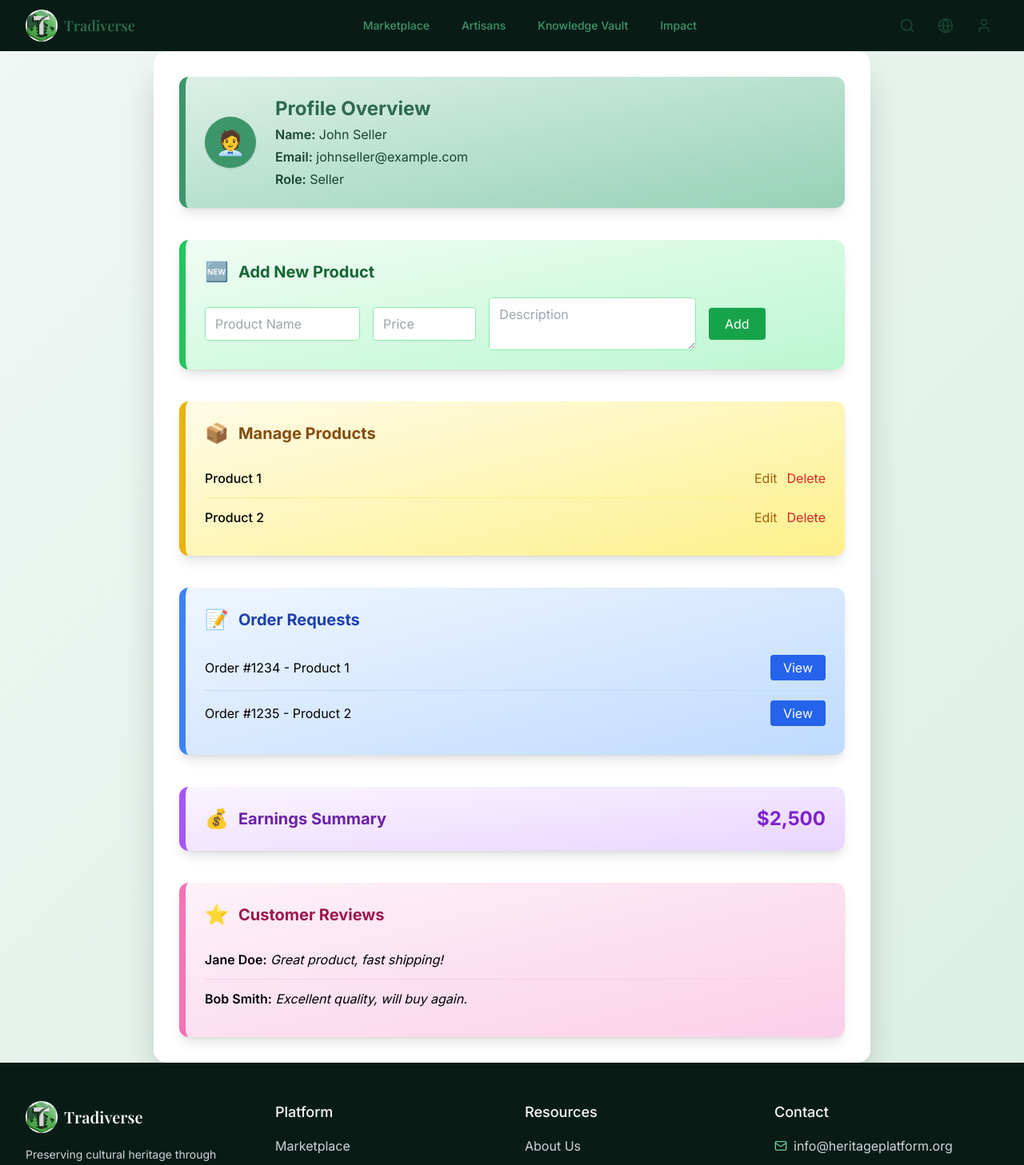
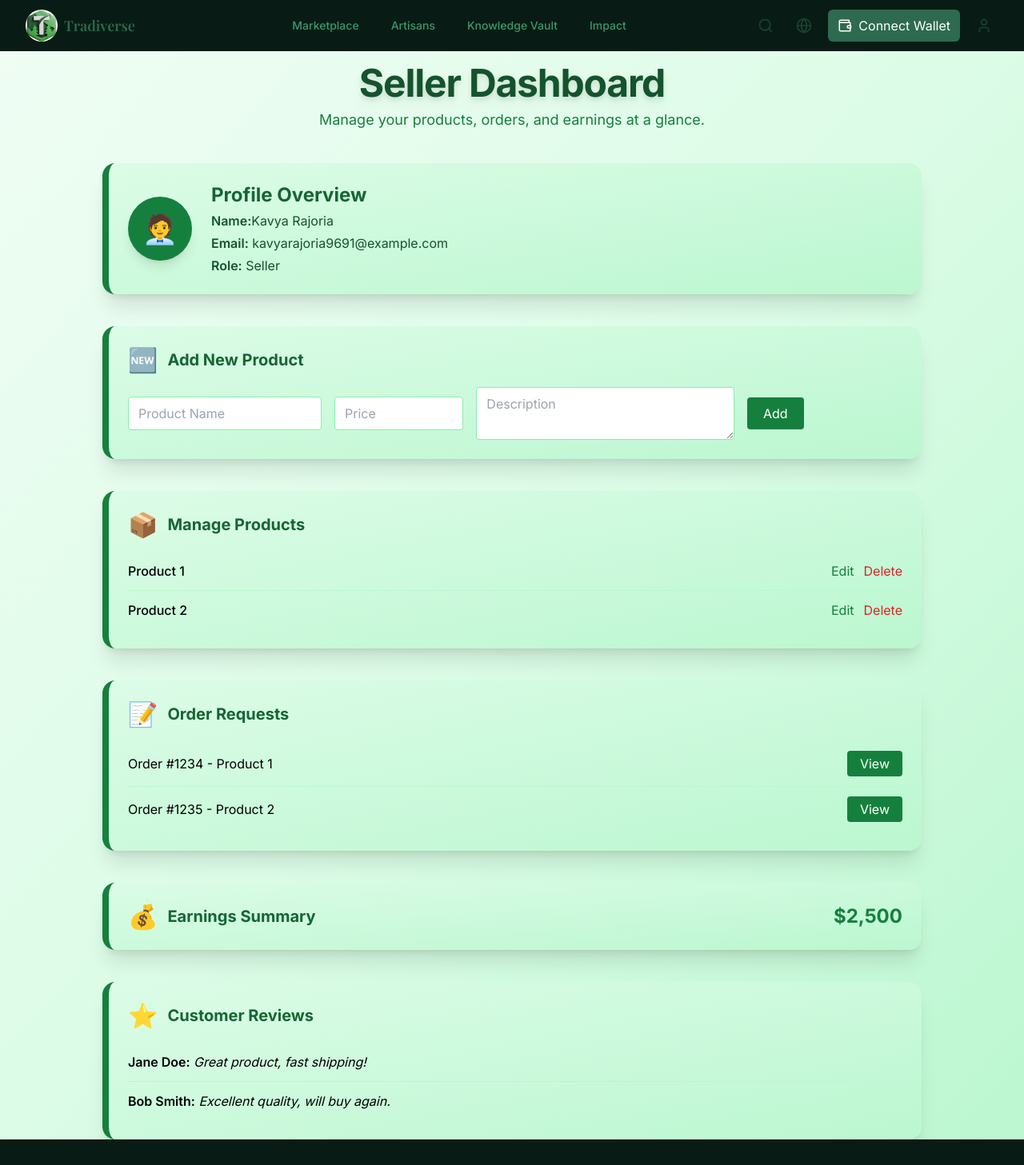
Before and after one commit to Kavya7089/Tradiverse, a React (Vite) app: page /dashboardadmin in a window 1280 px wide. Shown: the top 1457 px of the page at 80% size. Built offline with nearby package versions, Linux system fonts and the light colour scheme.

Commit message:
Initial commit

```diff
--- a/package.json
+++ b/package.json
@@ -12,6 +12,7 @@
   "dependencies": {
     "@react-three/drei": "^9.92.7",
     "@react-three/fiber": "^8.15.12",
+    "@splinetool/react-spline": "^4.1.0",
     "framer-motion": "^10.16.16",
     "lucide-react": "^0.344.0",
     "react": "^18.3.1",
--- a/src/components/layout/Navbar.tsx
+++ b/src/components/layout/Navbar.tsx
@@ -1,12 +1,13 @@
 import React, { useState, useEffect, useRef } from 'react';
 import { Link } from 'react-router-dom';
-import { Menu, X, Globe, Search, User } from 'lucide-react';
+import { Menu, X, Globe, Search, User, Wallet } from 'lucide-react';
 import logo from '/src/assets/logo.png';
 
 const Navbar: React.FC = () => {
   const [isOpen, setIsOpen] = useState(false);
   const [scrollPosition, setScrollPosition] = useState(0);
   const [userMenuOpen, setUserMenuOpen] = useState(false);
+  const [walletAddress, setWalletAddress] = useState<string | null>(null);
   const userMenuRef = useRef<HTMLDivElement>(null);
 
   useEffect(() => {
@@ -39,6 +40,20 @@ const Navbar: React.FC = () => {
       document.removeEventListener('mousedown', handleClickOutside);
     };
   }, [userMenuOpen]);
+
+  // Connect Wallet Handler
+  const connectWallet = async () => {
+    if ((window as any).ethereum) {
+      try {
+        const accounts = await (window as any).ethereum.request({ method: 'eth_requestAccounts' });
+        setWalletAddress(accounts[0]);
+      } catch (error) {
+        alert('Wallet connection failed.');
+      }
+    } else {
+      alert('MetaMask is not installed. Please install MetaMask and try again.');
+    }
+  };
 
   const navItems = [
     { name: 'Marketplace', path: '/marketplace' },
@@ -101,6 +116,21 @@ const Navbar: React.FC = () => {
             }`}>
               <Globe size={20} />
             </button>
+            {/* Connect Wallet Button */}
+            {!walletAddress ? (
+              <button
+                onClick={connectWallet}
+                className="flex items-center px-3 py-2 rounded-md bg-primary-700 text-white hover:bg-primary-800 transition"
+              >
+                <Wallet size={18} className="mr-2" />
+                Connect Wallet
+              </button>
+            ) : (
+              <div className="flex items-center px-3 py-2 rounded-md bg-green-100 text-green-800 font-mono text-xs">
+                <Wallet size={16} className="mr-1" />
+                {walletAddress.substring(0, 6)}...{walletAddress.substring(walletAddress.length - 4)}
+              </div>
+            )}
             <div className="relative" ref={userMenuRef}>
               <button
                 onClick={() => setUserMenuOpen(!userMenuOpen)}
@@ -173,6 +203,21 @@ const Navbar: React.FC = () => {
                 {item.name}
               </Link>
             ))}
+            {/* Connect Wallet Button in Mobile */}
+            {!walletAddress ? (
+              <button
+                onClick={connectWallet}
+                className="flex items-center w-full px-3 py-2 rounded-md bg-primary-700 text-white hover:bg-primary-800 transition mt-2"
+              >
+                <Wallet size={18} className="mr-2" />
+                Connect Wallet
+              </button>
+            ) : (
+              <div className="flex items-center px-3 py-2 rounded-md bg-green-100 text-green-800 font-mono text-xs mt-2">
+                <Wallet size={16} className="mr-1" />
+                {walletAddress.substring(0, 6)}...{walletAddress.substring(walletAddress.length - 4)}
+              </div>
+            )}
           </div>
           <div className="pt-4 pb-3 border-t border-primary-700">
             <div className="flex items-center justify-around px-5">
--- a/src/pages/HomePage.tsx
+++ b/src/pages/HomePage.tsx
@@ -268,7 +268,7 @@ const HomePage: React.FC = () => {
             Whether you're an artisan looking to share your craft, or someone passionate about preserving cultural heritage, there's a place for you.
           </p>
           <div className="flex flex-col sm:flex-row items-center justify-center space-y-4 sm:space-y-0 sm:space-x-4">
-            <Link to="/artisans/join" className="bg-white text-primary-700 hover:bg-neutral-50 font-medium py-3 px-8 rounded-md shadow-md transition-colors min-w-[200px]">
+            <Link to="/signup" className="bg-white text-primary-700 hover:bg-neutral-50 font-medium py-3 px-8 rounded-md shadow-md transition-colors min-w-[200px]">
               Join as Artisan
             </Link>
             <Link to="/signup" className="bg-transparent border-2 border-white text-white hover:bg-white/10 font-medium py-3 px-8 rounded-md shadow-md transition-colors min-w-[200px]">
--- a/src/pages/dashboard/AdminDashboard.tsx
+++ b/src/pages/dashboard/AdminDashboard.tsx
@@ -1,62 +1,77 @@
 import React from 'react';
 import Navbar from '../../components/layout/Navbar';
 
+const forest = {
+  base: 'from-green-50 via-green-100 to-green-200',
+  block: 'bg-gradient-to-br from-green-100 to-green-200 border-l-8 border-green-700',
+  accent: 'bg-green-700 text-white',
+  text: 'text-green-900',
+  shadow: 'shadow-xl',
+};
+
 const AdminDashboard: React.FC = () => {
   return (
-    <div className="bg-primary-50 min-h-screen">
+    <>
       <Navbar />
-      <div className="min-h-screen bg-gradient-to-br from-primary-50 to-primary-100 pt-16 flex items-center justify-center">
-        <div className="bg-white rounded-2xl shadow-2xl p-8 w-full max-w-4xl space-y-10">
+      <div className="pt-20 min-h-screen bg-gradient-to-br from-green-50 via-green-100 to-green-200 flex items-center justify-center">
+        <div className="w-full max-w-5xl space-y-10">
+          {/* Header */}
+          <div className="text-center mb-2">
+            <h1 className="text-4xl md:text-5xl font-extrabold text-green-900 drop-shadow-lg tracking-tight">
+              Seller Dashboard
+            </h1>
+            <p className="text-lg text-green-700 mt-2">Manage your products, orders, and earnings at a glance.</p>
+          </div>
 
           {/* Profile Overview */}
-          <section className="rounded-xl shadow-lg p-6 flex items-center gap-6 bg-gradient-to-br from-primary-100 to-primary-300 border-l-8 border-primary-600">
-            <div className="flex-shrink-0 flex items-center justify-center h-16 w-16 rounded-full bg-primary-600 text-white text-3xl shadow">
+          <section className={`${forest.block} ${forest.shadow} rounded-2xl p-6 flex items-center gap-6`}>
+            <div className="flex-shrink-0 flex items-center justify-center h-20 w-20 rounded-full bg-green-700 text-white text-4xl shadow-lg animate-bounce-slow">
               🧑‍💼
             </div>
             <div>
-              <h3 className="text-2xl font-bold text-primary-700 mb-1">Profile Overview</h3>
-              <div className="text-primary-800 space-y-1">
-                <p><span className="font-semibold">Name:</span> John Seller</p>
-                <p><span className="font-semibold">Email:</span> johnseller@example.com</p>
+              <h3 className="text-2xl font-bold text-green-800 mb-1">Profile Overview</h3>
+              <div className="text-green-900 space-y-1">
+                <p><span className="font-semibold">Name:</span>Kavya Rajoria</p>
+                <p><span className="font-semibold">Email:</span> kavyarajoria9691@example.com</p>
                 <p><span className="font-semibold">Role:</span> Seller</p>
               </div>
             </div>
           </section>
 
           {/* Add New Product */}
-          <section className="rounded-xl shadow-lg p-6 bg-gradient-to-br from-green-50 to-green-200 border-l-8 border-green-500">
+          <section className={`${forest.block} ${forest.shadow} rounded-2xl p-6`}>
             <div className="flex items-center gap-3 mb-4">
-              <span className="text-2xl">🆕</span>
+              <span className="text-3xl animate-pulse">🆕</span>
               <h3 className="text-xl font-bold text-green-800">Add New Product</h3>
             </div>
             <form className="flex flex-col md:flex-row gap-4 items-center">
               <input className="border border-green-300 rounded px-3 py-2 w-full md:w-1/4" type="text" placeholder="Product Name" />
               <input className="border border-green-300 rounded px-3 py-2 w-full md:w-1/6" type="number" placeholder="Price" />
               <textarea className="border border-green-300 rounded px-3 py-2 w-full md:w-1/3" placeholder="Description" />
-              <button className="bg-green-600 text-white rounded px-5 py-2 hover:bg-green-700 transition" type="submit">
+              <button className="bg-green-700 text-white rounded px-5 py-2 hover:bg-green-800 transition" type="submit">
                 Add
               </button>
             </form>
           </section>
 
           {/* Manage Products */}
-          <section className="rounded-xl shadow-lg p-6 bg-gradient-to-br from-yellow-50 to-yellow-200 border-l-8 border-yellow-500">
+          <section className={`${forest.block} ${forest.shadow} rounded-2xl p-6`}>
             <div className="flex items-center gap-3 mb-4">
-              <span className="text-2xl">📦</span>
-              <h3 className="text-xl font-bold text-yellow-800">Manage Products</h3>
+              <span className="text-3xl">📦</span>
+              <h3 className="text-xl font-bold text-green-800">Manage Products</h3>
             </div>
-            <ul className="divide-y divide-yellow-200">
+            <ul className="divide-y divide-green-200">
               <li className="py-3 flex justify-between items-center">
                 <span className="font-medium">Product 1</span>
                 <div>
-                  <button className="text-yellow-700 hover:underline mr-3">Edit</button>
+                  <button className="text-green-700 hover:underline mr-3">Edit</button>
                   <button className="text-red-600 hover:underline">Delete</button>
                 </div>
               </li>
               <li className="py-3 flex justify-between items-center">
                 <span className="font-medium">Product 2</span>
                 <div>
-                  <button className="text-yellow-700 hover:underline mr-3">Edit</button>
+                  <button className="text-green-700 hover:underline mr-3">Edit</button>
                   <button className="text-red-600 hover:underline">Delete</button>
                 </div>
               </li>
@@ -64,39 +79,39 @@ const AdminDashboard: React.FC = () => {
           </section>
 
           {/* Order Requests */}
-          <section className="rounded-xl shadow-lg p-6 bg-gradient-to-br from-blue-50 to-blue-200 border-l-8 border-blue-500">
+          <section className={`${forest.block} ${forest.shadow} rounded-2xl p-6`}>
             <div className="flex items-center gap-3 mb-4">
-              <span className="text-2xl">📝</span>
-              <h3 className="text-xl font-bold text-blue-800">Order Requests</h3>
+              <span className="text-3xl">📝</span>
+              <h3 className="text-xl font-bold text-green-800">Order Requests</h3>
             </div>
-            <ul className="divide-y divide-blue-200">
+            <ul className="divide-y divide-green-200">
               <li className="py-3 flex justify-between items-center">
                 <span>Order #1234 - Product 1</span>
-                <button className="bg-blue-600 text-white rounded px-4 py-1 hover:bg-blue-700 transition">View</button>
+                <button className="bg-green-700 text-white rounded px-4 py-1 hover:bg-green-800 transition">View</button>
               </li>
               <li className="py-3 flex justify-between items-center">
                 <span>Order #1235 - Product 2</span>
-                <button className="bg-blue-600 text-white rounded px-4 py-1 hover:bg-blue-700 transition">View</button>
+                <button className="bg-green-700 text-white rounded px-4 py-1 hover:bg-green-800 transition">View</button>
               </li>
             </ul>
           </section>
 
           {/* Earnings Summary */}
-          <section className="rounded-xl shadow-lg p-6 flex items-center justify-between bg-gradient-to-br from-purple-50 to-purple-200 border-l-8 border-purple-500">
+          <section className={`${forest.block} ${forest.shadow} rounded-2xl p-6 flex items-center justify-between`}>
             <div className="flex items-center gap-3">
-              <span className="text-2xl">💰</span>
-              <h3 className="text-xl font-bold text-purple-800">Earnings Summary</h3>
+              <span className="text-3xl">💰</span>
+              <h3 className="text-xl font-bold text-green-800">Earnings Summary</h3>
             </div>
-            <span className="font-extrabold text-2xl text-purple-700">$2,500</span>
+            <span className="font-extrabold text-2xl text-green-700">$2,500</span>
           </section>
 
           {/* Customer Reviews */}
-          <section className="rounded-xl shadow-lg p-6 bg-gradient-to-br from-pink-50 to-pink-200 border-l-8 border-pink-400">
+          <section className={`${forest.block} ${forest.shadow} rounded-2xl p-6`}>
             <div className="flex items-center gap-3 mb-4">
-              <span className="text-2xl">⭐</span>
-              <h3 className="text-xl font-bold text-pink-800">Customer Reviews</h3>
+              <span className="text-3xl">⭐</span>
+              <h3 className="text-xl font-bold text-green-800">Customer Reviews</h3>
             </div>
-            <ul className="divide-y divide-pink-200">
+            <ul className="divide-y divide-green-200">
               <li className="py-3">
                 <span className="font-semibold">Jane Doe:</span> <span className="italic">Great product, fast shipping!</span>
               </li>
@@ -107,7 +122,7 @@ const AdminDashboard: React.FC = () => {
           </section>
         </div>
       </div>
-    </div>
+    </>
   );
 };
 
--- a/src/pages/dashboard/Dashboard.tsx
+++ b/src/pages/dashboard/Dashboard.tsx
@@ -23,9 +23,9 @@ const Dashboard: React.FC = () => {
   }, [user, navigate]);
 
   return (
-    <div className="flex flex-col items-center justify-center min-h-[60vh]">
+    <div className="flex flex-col items-center justify-center min-h-[60vh] bg-gradient-to-br from-primary-50 via-primary-100 to-primary-200">
       <div className="animate-spin rounded-full h-12 w-12 border-t-2 border-b-2 border-primary-600 mb-4"></div>
-      <h2 className="text-xl font-semibold text-primary-700">Redirecting to your dashboard...</h2>
+      <h2 className="text-2xl font-semibold text-primary-700">Redirecting to your dashboard...</h2>
       <p className="text-gray-500 mt-2">If you are not redirected, please check your login status.</p>
     </div>
   );
--- a/src/pages/dashboard/userDashbaord.tsx
+++ b/src/pages/dashboard/userDashbaord.tsx
@@ -1,50 +1,58 @@
 import React from 'react';
 import Navbar from '../../components/layout/Navbar';
+
+const forest = {
+  base: 'from-green-50 via-green-100 to-green-200',
+  block: 'bg-gradient-to-br from-green-100 to-green-200 border-l-8 border-green-700',
+  accent: 'bg-green-700 text-white',
+  text: 'text-green-900',
+  shadow: 'shadow-xl',
+};
 
 const UserDashboard: React.FC = () => {
   return (
     <>
       <Navbar />
-      <div className="min-h-screen bg-gradient-to-br from-primary-50 to-primary-100 flex items-center justify-center">
+      <div className="pt-20 min-h-screen bg-gradient-to-br from-green-50 via-green-100 to-green-200 flex items-center justify-center">
         <div className="bg-white rounded-2xl shadow-2xl p-8 w-full max-w-3xl space-y-10">
-          <h2 className="text-3xl font-bold mb-6 text-primary-700 text-center">Purchaser Dashboard</h2>
+          <h2 className="text-4xl font-extrabold mb-6 text-green-900 text-center drop-shadow-lg">Purchaser Dashboard</h2>
 
           {/* Profile Overview */}
-          <section className="bg-gradient-to-r from-primary-100 to-primary-200 rounded-xl p-6 flex items-center gap-6 shadow">
-            <div className="flex-shrink-0 flex items-center justify-center h-16 w-16 rounded-full bg-primary-600 text-white text-3xl">
+          <section className={`${forest.block} ${forest.shadow} rounded-xl p-6 flex items-center gap-6`}>
+            <div className="flex-shrink-0 flex items-center justify-center h-16 w-16 rounded-full bg-green-700 text-white text-3xl animate-bounce-slow">
               👤
             </div>
             <div>
-            <h3 className="text-2xl font-bold text-primary-700 mb-1">Profile Overview</h3>
-            <div className="text-primary-800 space-y-1">
-              <p><span className="font-semibold">Name:</span> Jane Purchaser</p>
-              <p><span className="font-semibold">Email:</span> janepurchaser@example.com</p>
-              <p><span className="font-semibold">Role:</span> Purchaser</p>
+              <h3 className="text-2xl font-bold text-green-800 mb-1">Profile Overview</h3>
+              <div className="text-green-900 space-y-1">
+                <p><span className="font-semibold">Name:</span> Kavya Rajoria</p>
+                <p><span className="font-semibold">Email:</span> kavyarajoria9691@example.com</p>
+                <p><span className="font-semibold">Role:</span> purchaser</p>
               </div>
             </div>
           </section>
 
           {/* Browse & Search Products */}
-        <section className="bg-gradient-to-r from-blue-50 to-blue-100 rounded-xl p-6 shadow">
+          <section className={`${forest.block} ${forest.shadow} rounded-xl p-6`}>
             <div className="flex items-center gap-3 mb-4">
               <span className="text-2xl">🔍</span>
-            <h3 className="text-xl font-bold text-blue-800">Browse & Search Products</h3>
+              <h3 className="text-xl font-bold text-green-800">Browse & Search Products</h3>
             </div>
             <form className="flex gap-2 mb-2">
               <input
-              className="border border-blue-300 rounded px-3 py-2 w-full"
+                className="border border-green-300 rounded px-3 py-2 w-full"
                 type="text"
                 placeholder="Search for products..."
               />
-            <button className="bg-blue-600 text-white rounded px-5 py-2 hover:bg-blue-700 transition" type="submit">
+              <button className="bg-green-700 text-white rounded px-5 py-2 hover:bg-green-800 transition" type="submit">
                 Search
               </button>
             </form>
-          <div className="text-blue-700 text-sm">Popular: Headphones, Shoes, Watches</div>
+            <div className="text-green-700 text-sm">Popular: Headphones, Shoes, Watches</div>
           </section>
 
           {/* Order History */}
-        <section className="bg-gradient-to-r from-green-50 to-green-100 rounded-xl p-6 shadow">
+          <section className={`${forest.block} ${forest.shadow} rounded-xl p-6`}>
             <div className="flex items-center gap-3 mb-4">
               <span className="text-2xl">📦</span>
               <h3 className="text-xl font-bold text-green-800">Order History</h3>
@@ -62,65 +70,65 @@ const UserDashboard: React.FC = () => {
           </section>
 
           {/* Wishlist / Favorites */}
-        <section className="bg-gradient-to-r from-pink-50 to-pink-100 rounded-xl p-6 shadow">
+          <section className={`${forest.block} ${forest.shadow} rounded-xl p-6`}>
             <div className="flex items-center gap-3 mb-4">
               <span className="text-2xl">❤️</span>
-            <h3 className="text-xl font-bold text-pink-800">Wishlist / Favorites</h3>
+              <h3 className="text-xl font-bold text-green-800">Wishlist / Favorites</h3>
             </div>
             <ul className="flex gap-4">
               <li className="bg-white rounded shadow p-3 flex flex-col items-center w-32">
                 <span className="text-3xl mb-2">⌚</span>
-              <span className="font-medium text-pink-700">Smart Watch</span>
-              <button className="text-xs text-pink-600 hover:underline mt-1">Remove</button>
+                <span className="font-medium text-green-700">Smart Watch</span>
+                <button className="text-xs text-green-700 hover:underline mt-1">Remove</button>
               </li>
               <li className="bg-white rounded shadow p-3 flex flex-col items-center w-32">
                 <span className="text-3xl mb-2">🎧</span>
-              <span className="font-medium text-pink-700">Headphones</span>
-              <button className="text-xs text-pink-600 hover:underline mt-1">Remove</button>
+                <span className="font-medium text-green-700">Headphones</span>
+                <button className="text-xs text-green-700 hover:underline mt-1">Remove</button>
               </li>
             </ul>
           </section>
 
           {/* Messages with Sellers */}
-        <section className="bg-gradient-to-r from-yellow-50 to-yellow-100 rounded-xl p-6 shadow">
+          <section className={`${forest.block} ${forest.shadow} rounded-xl p-6`}>
             <div className="flex items-center gap-3 mb-4">
               <span className="text-2xl">💬</span>
-            <h3 className="text-xl font-bold text-yellow-800">Messages with Sellers</h3>
+              <h3 className="text-xl font-bold text-green-800">Messages with Sellers</h3>
             </div>
-          <ul className="divide-y divide-yellow-200">
+            <ul className="divide-y divide-green-200">
               <li className="py-3 flex justify-between items-center">
                 <span>
                   <span className="font-semibold">Seller John:</span> Your order has shipped!
                 </span>
-              <button className="text-yellow-700 hover:underline">Reply</button>
+                <button className="text-green-700 hover:underline">Reply</button>
               </li>
               <li className="py-3 flex justify-between items-center">
                 <span>
                   <span className="font-semibold">Seller Amy:</span> Can you confirm your address?
                 </span>
-              <button className="text-yellow-700 hover:underline">Reply</button>
+                <button className="text-green-700 hover:underline">Reply</button>
               </li>
             </ul>
           </section>
 
           {/* Track Orders */}
-        <section className="bg-gradient-to-r from-purple-50 to-purple-100 rounded-xl p-6 shadow">
+          <section className={`${forest.block} ${forest.shadow} rounded-xl p-6`}>
             <div className="flex items-center gap-3 mb-4">
               <span className="text-2xl">🚚</span>
-            <h3 className="text-xl font-bold text-purple-800">Track Orders</h3>
+              <h3 className="text-xl font-bold text-green-800">Track Orders</h3>
             </div>
-          <ul className="divide-y divide-purple-200">
+            <ul className="divide-y divide-green-200">
               <li className="py-3 flex justify-between items-center">
                 <span>
                   <span className="font-semibold">Order #5678:</span> Out for delivery
                 </span>
-              <button className="bg-purple-600 text-white rounded px-4 py-1 hover:bg-purple-700 transition">Track</button>
+                <button className="bg-green-700 text-white rounded px-4 py-1 hover:bg-green-800 transition">Track</button>
               </li>
               <li className="py-3 flex justify-between items-center">
                 <span>
                   <span className="font-semibold">Order #5679:</span> Delivered
                 </span>
-              <button className="bg-purple-400 text-white rounded px-4 py-1 cursor-not-allowed" disabled>Delivered</button>
+                <button className="bg-green-400 text-white rounded px-4 py-1 cursor-not-allowed" disabled>Delivered</button>
               </li>
             </ul>
           </section>
```
Also changed, not shown: src/components/common/HeroSection.tsx (+8 -3 lines), src/pages/AboutPage.tsx (+10 -10 lines), 1 other file (tests, documents, lock files or other folders). Lines whose indentation alone changed are shown as unchanged.
